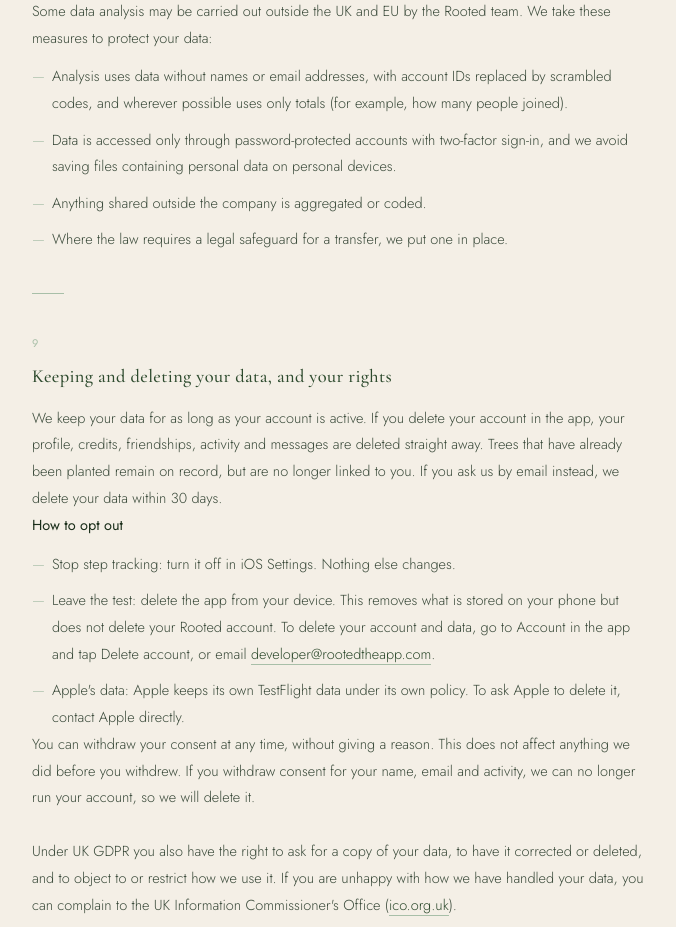
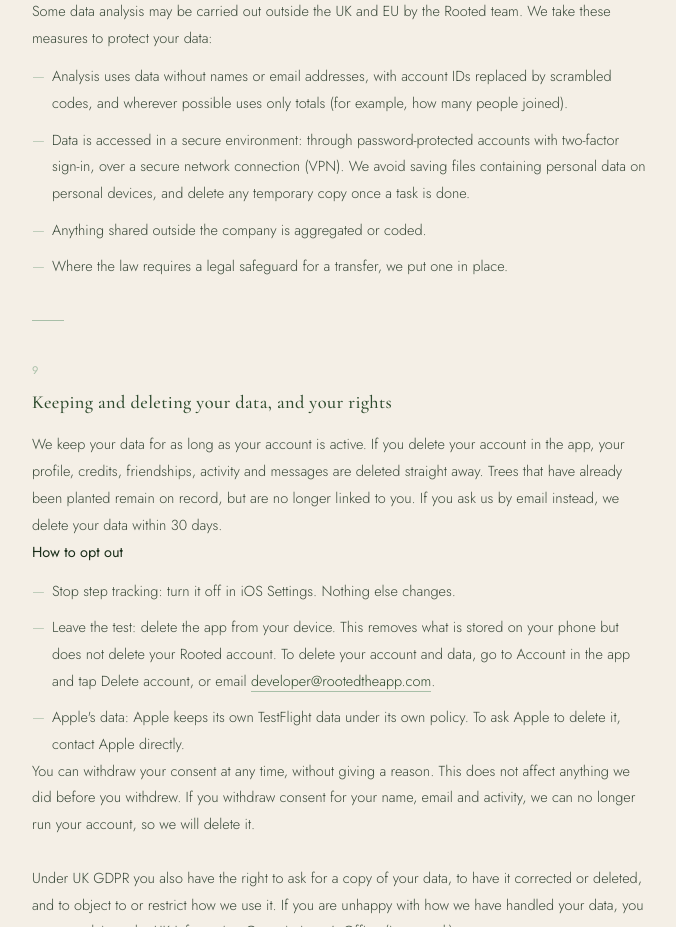
Before and after one commit to jennyz4rooted/Rooted, a plain HTML site: page consent.html in a window 1280 px wide. Shown: the part 4320-5247 px from the top of the page, without its empty margins (300-976 px from the left). Drawn offline with nearby package versions, Linux system fonts and the light colour scheme.

Commit message:
Privacy and consent: secure environment (2FA, VPN), delete temporary copies
Co-Authored-By: Claude Sonnet 5.5 <noreply@anthropic.com>

```diff
--- a/consent.html
+++ b/consent.html
@@ -379,7 +379,7 @@
       Some data analysis may be carried out outside the UK and EU by the Rooted team. We take these measures to protect your data:
       <ul>
         <li>Analysis uses data without names or email addresses, with account IDs replaced by scrambled codes, and wherever possible uses only totals (for example, how many people joined).</li>
-        <li>Data is accessed only through password-protected accounts with two-factor sign-in, and we avoid saving files containing personal data on personal devices.</li>
+        <li>Data is accessed in a secure environment: through password-protected accounts with two-factor sign-in, over a secure network connection (VPN). We avoid saving files containing personal data on personal devices, and delete any temporary copy once a task is done.</li>
         <li>Anything shared outside the company is aggregated or coded.</li>
         <li>Where the law requires a legal safeguard for a transfer, we put one in place.</li>
       </ul>
```
Also changed, not shown: privacy.html (+1 -1 lines).
